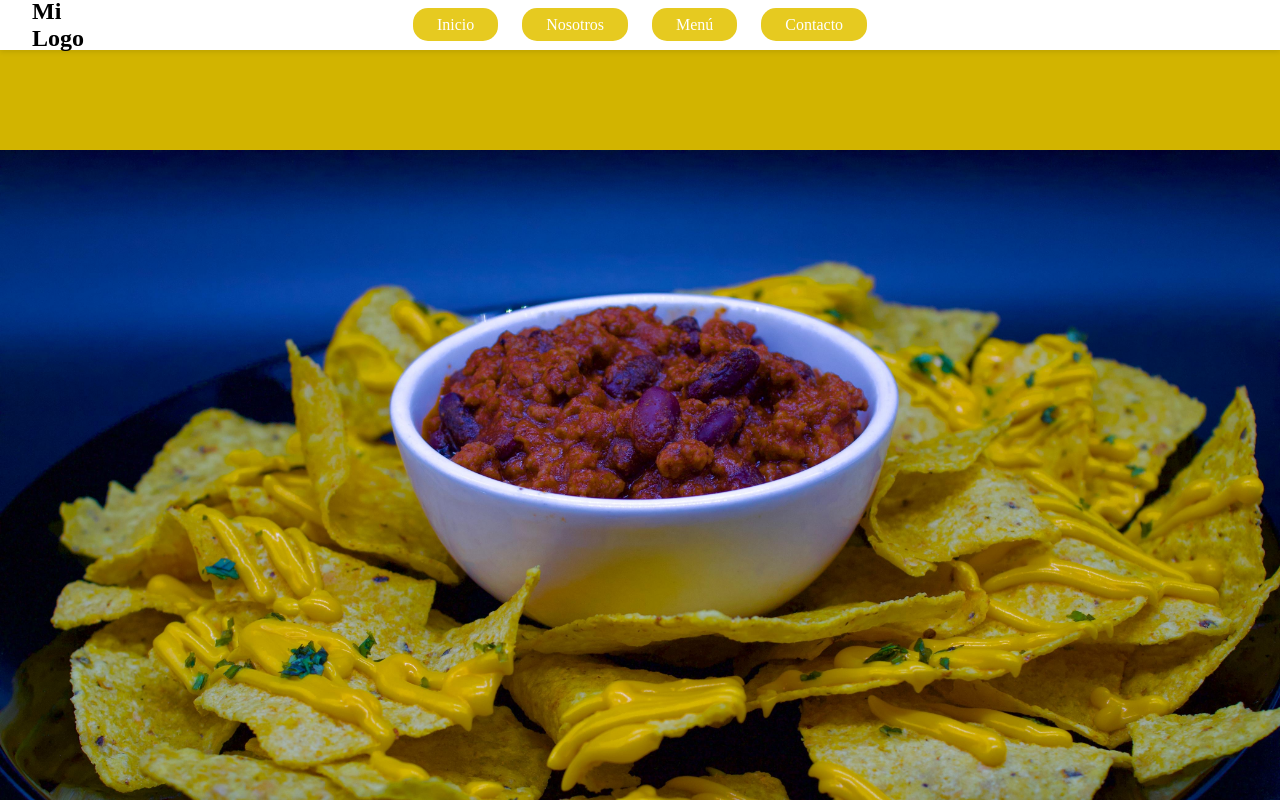
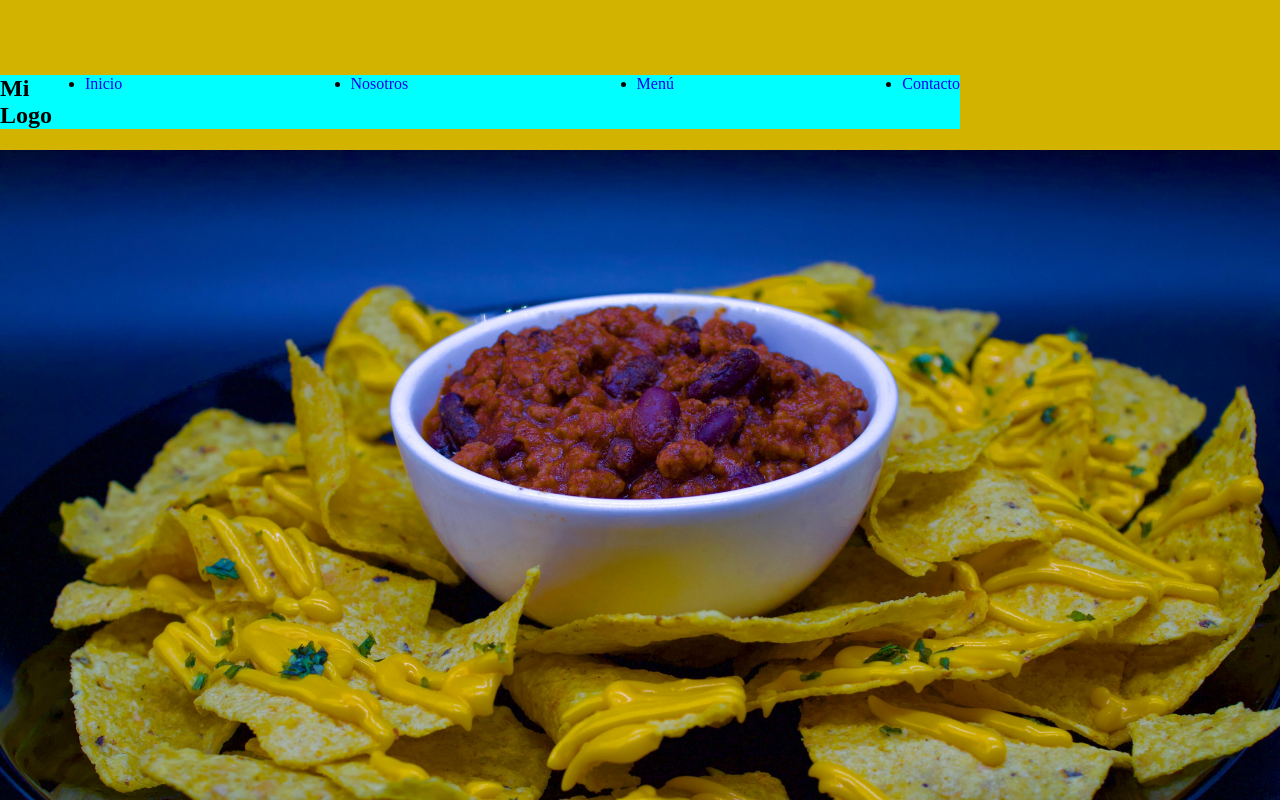
Before and after one commit to Pourbaix02/lopez-paltamole, a React (Vite) app: page / in a window 1280 px wide. Shown: the top 800 px of the page. Built offline with nearby package versions, Linux system fonts and the light colour scheme.

Commit message:
styles changes of navbar

```diff
--- a/src/components/Navbar.jsx
+++ b/src/components/Navbar.jsx
@@ -3,12 +3,11 @@ import '../styles/navbar.css'; // Asegúrate de tener tu archivo CSS
 
 const Navbar = () => {
   return (
-    <nav className="navbar">
-      <div className="navbar-container">
+    <nav>
         <div className="logo">
           <h1 className="logo">Mi Logo</h1>
         </div>
-        <div className="elementos">
+        <div className="nav-space"></div>
           <ul className="nav-links">
             <li>
               <a href="#home">Inicio</a>
@@ -23,8 +22,7 @@ const Navbar = () => {
               <a href="#contact">Contacto</a>
             </li>
           </ul>
-        </div>
-      </div>
+
     </nav>
   );
 };
--- a/src/styles/navbar.css
+++ b/src/styles/navbar.css
@@ -6,46 +6,42 @@
     margin: 0;
   }
 
-  .navbar {
-    background-color: #FFFFFF; /* Fondo blanco */
-    color: #000; /* Color del texto en el navbar */
+  nav {
     position: fixed; /* Fija el navbar en la parte superior */
-    width: 100%; /* Ocupa todo el ancho */
+    width: 75%; /* Ocupa todo el ancho */
     top: 0; /* Fija en la parte superior */
+    margin-top: 75px;
     z-index: 1000; /* Asegúrate de que esté sobre otros elementos */
-    padding: 1rem 0; /* Espaciado superior e inferior */
-    box-shadow: 0 2px 5px rgba(0, 0, 0, 0.1); /* Sombra sutil */
+    display: flex;
   }
 
-  .navbar-container {
+
+  .logo {
     display: flex;
-    justify-content: center; /* Centra los elementos horizontalmente */
-    align-items: center;
+    justify-content: flex-start;
+    background-color: aqua;
+
   }
 
+  .nav-space{
+    flex-grow: 1;
+    background-color: bisque;
+   }
+
+
   .nav-links {
-    list-style: none; /* Quita el estilo de lista */
-    display: flex; /* Muestra los enlaces en fila */
-    gap: 1.5rem; /* Espaciado entre enlaces */
+    display: flex;
+    justify-content: space-between; /* Centra el menú dentro de su contenedor */
+    width: 900px;
+    background-color: aqua;
   }
 
   .nav-links a {
-    color: #FFFFFF; /* Color del texto en los enlaces */
-    text-decoration: none; /* Quita el subrayado */
-    padding: 0.5rem 1.5rem; /* Espaciado interno */
-    background-color: #E6CA20; /* Fondo amarillo */
-    border-radius: 15px; /* Bordes redondeados */
-    transition: background-color 0.3s, color 0.3s; /* Transición suave */
+    text-decoration: none;
   }
+
 
   .nav-links a:hover {
     background-color: #D2B400; /* Cambia el color de fondo al pasar el mouse */
     color: #FFF; /* Asegura que el texto siga siendo blanco */
   }
-
-  .logo {
-    position: absolute;
-    left: 1rem; /* Ubica el logo a la izquierda */
-    top: 50%; /* Centra verticalmente */
-    transform: translateY(-50%); /* Ajuste para centrarlo */
-  }
```
